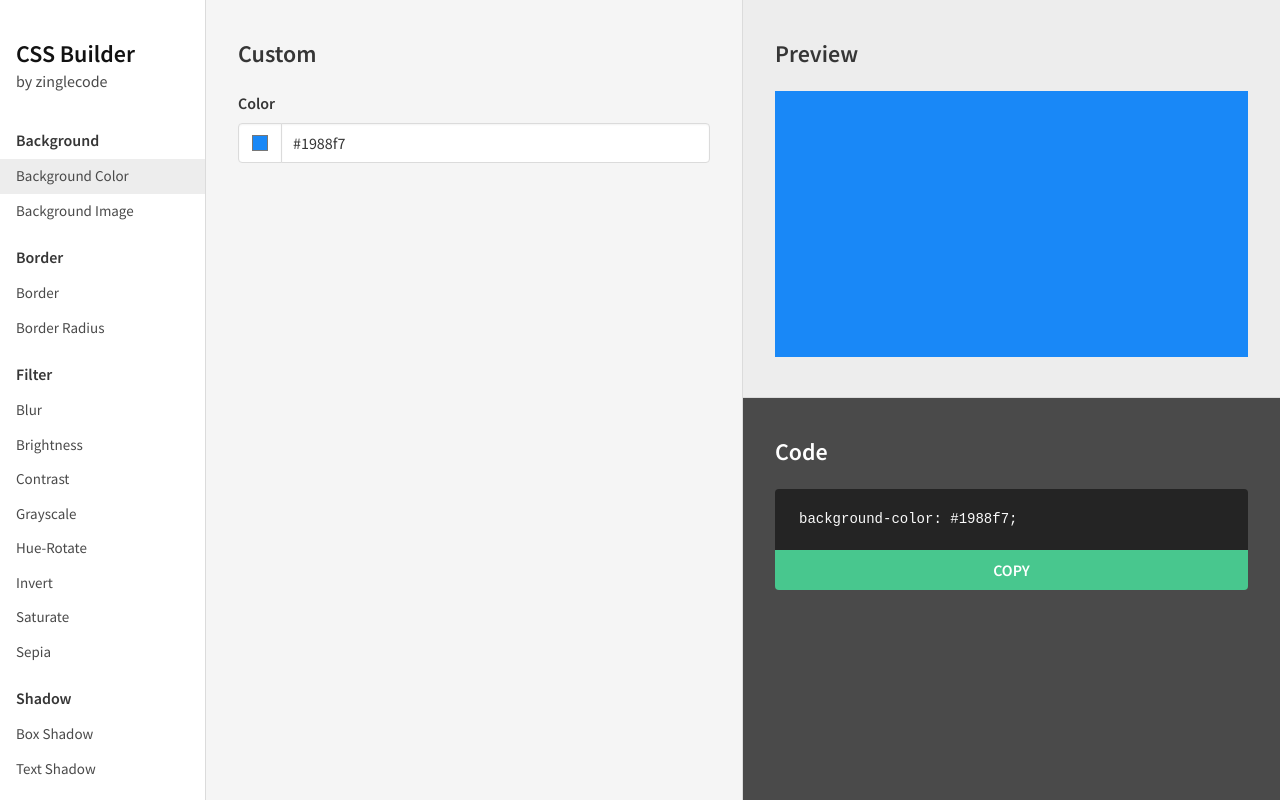
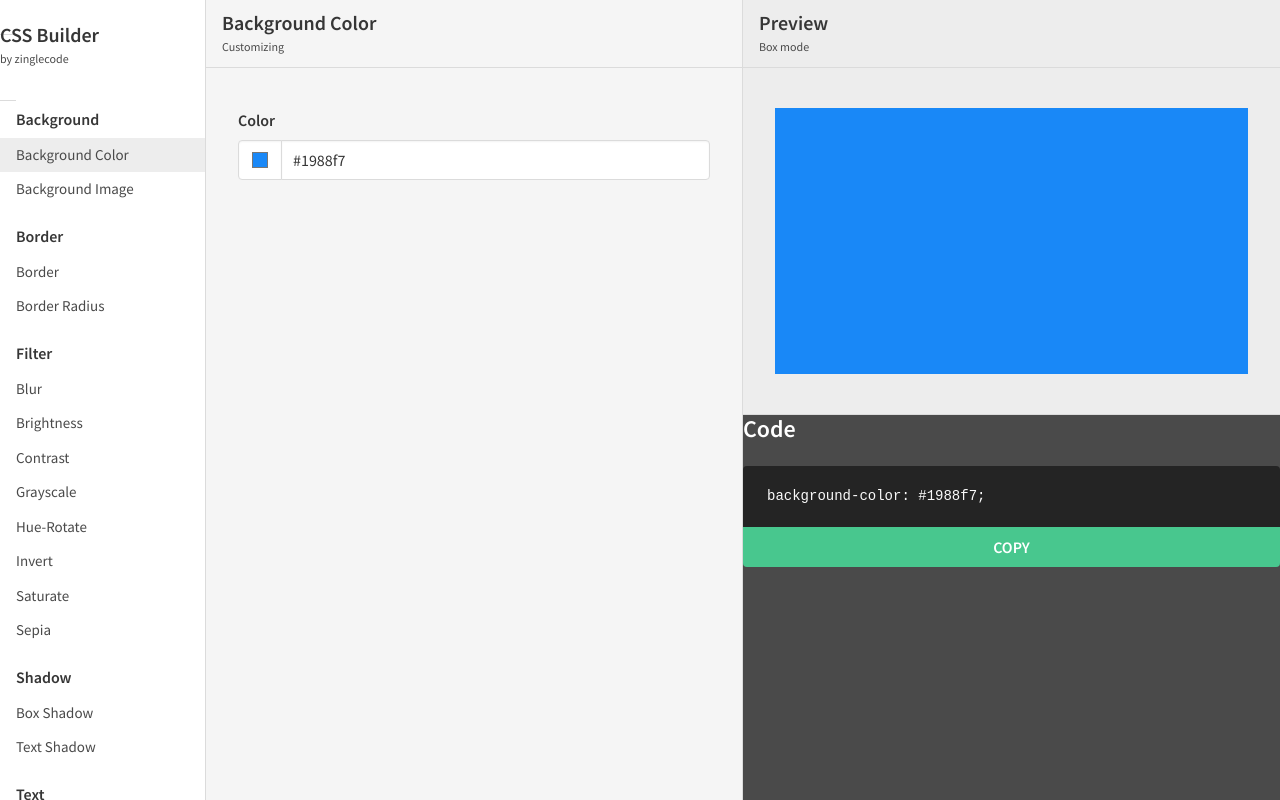
Before and after one commit to potchangelo/css-generator, a React (Create React App) app: page /background-color in a window 1280 px wide. Built offline with nearby package versions, Linux system fonts and the light colour scheme.

Commit message:
Style section title, leftnav brand / Continue on Background Color page

```diff
--- a/src/Css/App.scss
+++ b/src/Css/App.scss
@@ -135,8 +135,16 @@ input[type=range] {
 .main__column {
     display: flex;
     flex-direction: column;
+    position: relative;
+    overflow-y: auto;
 }
 
-.main__section {
-    padding: 40px 32px;
+.main__block--absolute {
+    display: flex;
+    flex-direction: column;
+    min-height: 100vh;
+    position: absolute;
+    top: 0;
+    left: 0;
+    right: 0;
 }
--- a/src/Inputs/_BackgroundColor.js
+++ b/src/Inputs/_BackgroundColor.js
@@ -1,5 +1,5 @@
 import React, { useState, useEffect } from 'react';
-import Section from './__Section';
+import {MainSection} from '../Parents';
 
 function BackgroundColor(props) {
     // Props & States
@@ -14,8 +14,7 @@ function BackgroundColor(props) {
     }, [updateOutput, backgroundColor]);
 
     return (
-        <Section>
-            <h4 className="title is-4">Custom</h4>
+        <MainSection extraClasses="main__section--inputs" title="Background Color" subTitle="Customizing">
             <div className="inputs">
                 <label className="label">Color</label>
                 <div className="field has-addons">
@@ -37,7 +36,7 @@ function BackgroundColor(props) {
                     </div>
                 </div>
             </div>
-        </Section>
+        </MainSection>
     );
 }
 
--- a/src/Inputs/__Section.js
+++ b/src/Inputs/__Section.js
@@ -4,7 +4,8 @@ import './Css/__Section.scss'
 function Section(props) {
     return (
         <section className="main__section main__section--inputs">
-            {props.children}
+            <div className="section__title">{}</div>
+            <div className="section__content">{props.children}</div>
         </section>
     );
 }
--- a/src/Main.js
+++ b/src/Main.js
@@ -41,14 +41,18 @@ function Main() {
 	return (
         <main className="main">
             <div className="main__columns columns is-gapless">
-                <div className="main__column column">
-                    <Switch>
-                        {routesElements}
-                    </Switch>
+                <div className="main__column column is-6">
+                    <div className="main__block--absolute">
+                        <Switch>
+                            {routesElements}
+                        </Switch>
+                    </div>
                 </div>
-                <div className="main__column column">
-                    <Preview outputStyle={outputStyle} />
-                    <Code outputCss={outputCss} />
+                <div className="main__column column is-6">
+                    <div className="main__block--absolute">
+                        <Preview outputStyle={outputStyle} />
+                        <Code outputCss={outputCss} />
+                    </div>
                 </div>
             </div>
         </main>
--- a/src/Nav/Css/Nav.scss
+++ b/src/Nav/Css/Nav.scss
@@ -1,17 +1,20 @@
 @import "../../Css/Vars";
 
 .leftnav {
+    background-color: $white;
     border-right: 1px solid $grey-lighter;
+    width: 206px;
     position: fixed;
     left: 0;
     top: 0;
     bottom: 0;
-    background-color: $white;
-    width: 206px;
+    overflow-y: auto;
 }
 
 .leftnav__brand {
-    padding: 40px 16px 20px;
+    border-bottom: 1px solid $grey-lighter;
+    height: 68px;
+    padding: 12px 16px;
 }
 
 .leftnav__group {
--- a/src/Nav/index.js
+++ b/src/Nav/index.js
@@ -5,12 +5,10 @@ import './Css/Nav.scss';
 function Nav() {
     return (
         <nav className="leftnav">
-            <div className="leftnav__brand">
-                <h1 className="title is-4">
-                    <Link className="has-text-black-bis" to="/">CSS Builder</Link>
-                </h1>
-                <h3 className="subtitle is-6">by zinglecode</h3>
-            </div>
+            <Link className="leftnav__brand" to="/">
+                <h1 className="title is-5">CSS Builder</h1>
+                <h3 className="subtitle is-7">by zinglecode</h3>
+            </Link>
             <div className="leftnav__group">
                 <h5 className="title is-6">Background</h5>
                 <NavLink to="background-color">Background Color</NavLink>
--- a/src/Outputs/Preview.js
+++ b/src/Outputs/Preview.js
@@ -1,29 +1,32 @@
 import React from 'react';
 import {withRouter} from 'react-router-dom';
+import {MainSection} from '../Parents';
 import './Css/Preview.scss';
 
 function Preview(props) {
     const {location, outputStyle} = props;
 
     // Elements
-    let previewElement;
+    let element, subTitle;
     if (location.pathname.startsWith('/text')) {
-        previewElement = (
+        element = (
             <p className="preview__text" style={outputStyle}>Praesent eget tempus leo. Curabitur sit amet enim in lorem placerat consequat ac at nunc. Curabitur eget est ultricies, tincidunt augue efficitur, pellentesque nulla. Vivamus non aliquet libero, ut tincidunt diam. Quisque nec nulla ut erat pretium ultricies quis nec dolor. Etiam sed leo lorem. Sed sagittis arcu lacus, eget dapibus nulla aliquet in.</p>
         );
+        subTitle = 'Text mode';
     }
     else if (location.pathname.startsWith('/filter')) {
-        previewElement = <img className="preview__image" src="https://images.unsplash.com/photo-1433888104365-77d8043c9615?ixlib=rb-1.2.1&ixid=eyJhcHBfaWQiOjEyMDd9&auto=format&fit=crop&w=1953&q=80" style={outputStyle} />;
+        element = <img className="preview__image" src="https://images.unsplash.com/photo-1433888104365-77d8043c9615?ixlib=rb-1.2.1&ixid=eyJhcHBfaWQiOjEyMDd9&auto=format&fit=crop&w=1953&q=80" style={outputStyle} />;
+        subTitle = 'Image filter mode';
     }
     else {
-        previewElement = <div className="preview__box" style={outputStyle} />;
+        element = <div className="preview__box" style={outputStyle} />;
+        subTitle = 'Box mode';
     }
 
     return (
-        <section className="main__section main__section--preview">
-            <h4 className="title is-4">Preview</h4>
-            {previewElement}
-        </section>
+        <MainSection extraClasses="main__section--preview" title="Preview" subTitle={subTitle}>
+            {element}
+        </MainSection>
     );
 }
 
--- /dev/null
+++ b/src/Parents/Css/_Section.scss
@@ -0,0 +1,11 @@
+@import "../../Css/Vars";
+
+.section__block--title {
+    border-bottom: 1px solid $grey-lighter;
+    height: 68px;
+    padding: 12px 16px;
+}
+
+.section__block--content {
+    padding: 40px 32px;
+}
--- /dev/null
+++ b/src/Parents/index.js
@@ -0,0 +1,25 @@
+import React from 'react';
+import './Css/_Section.scss'
+
+function MainSection(props) {
+    const {extraClasses, title, subTitle, children} = props;
+
+    let classes = 'main__section';
+    if (extraClasses !== undefined) {
+        classes += ` ${extraClasses}`;
+    }
+
+    return (
+        <section className={classes}>
+            <div className="section__block--title">
+                <h5 className="title is-5">{title}</h5>
+                <h6 class="subtitle is-7">{subTitle}</h6>
+            </div>
+            <div className="section__block--content">
+                {children}
+            </div>
+        </section>
+    );
+}
+
+export {MainSection};
```
